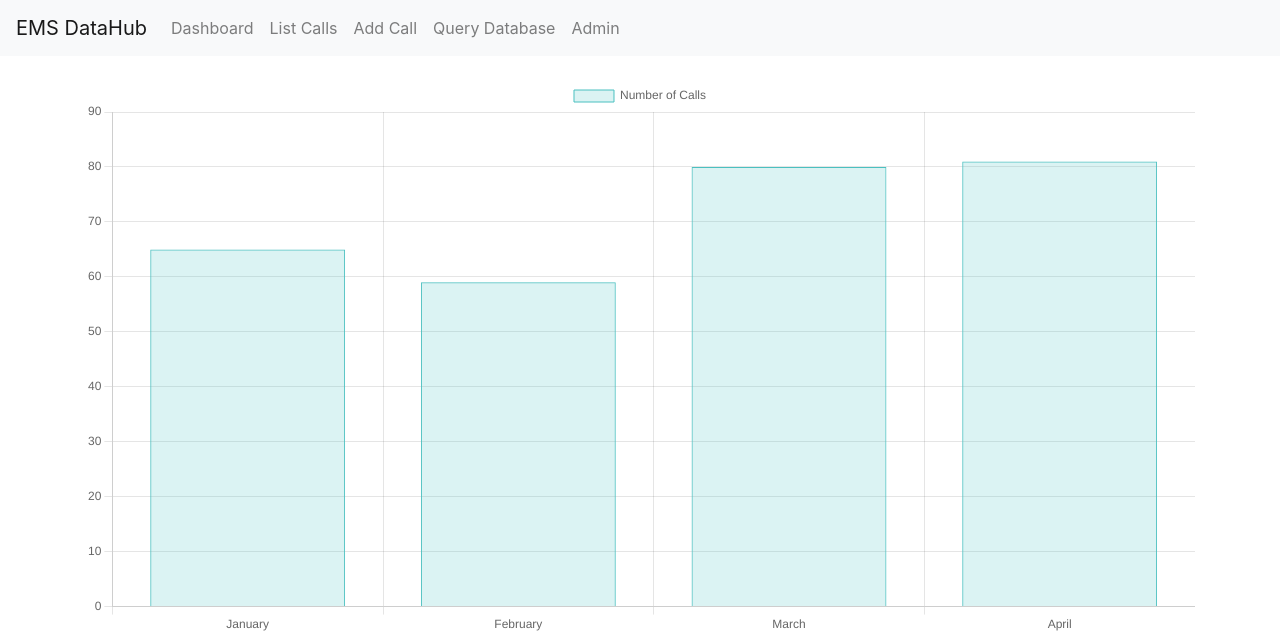
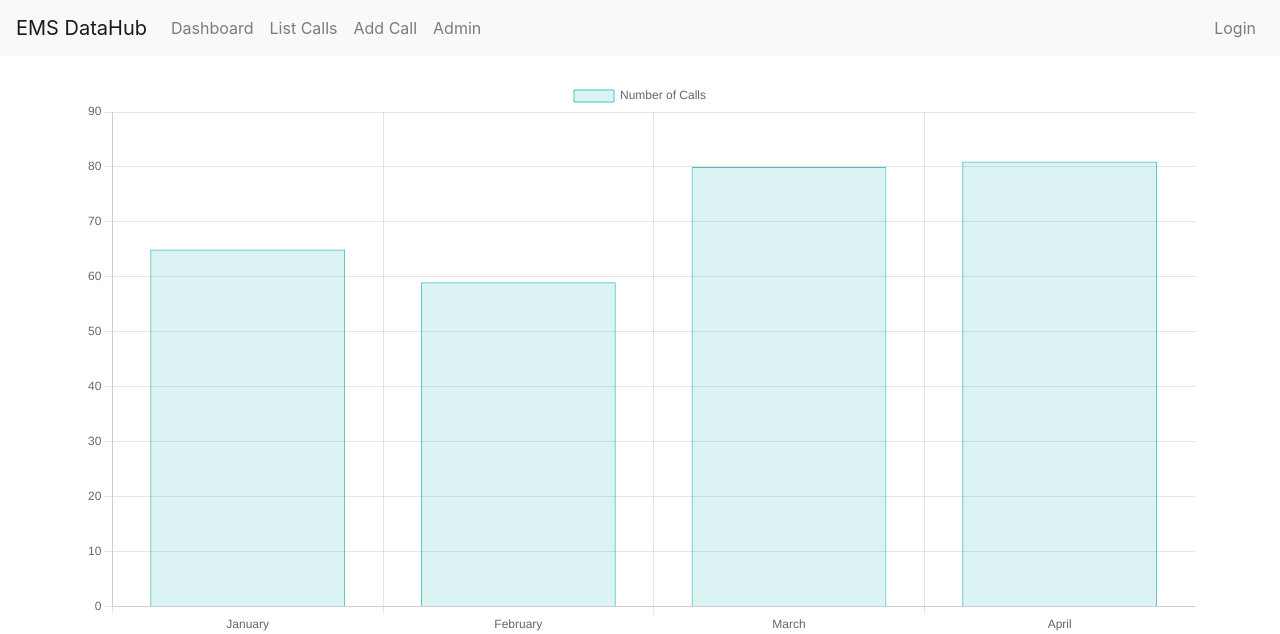
Before and after one commit to mslhrt/ems-datahub-TEST, a Django app: page /ems_dashboard/dashboard/ in a window 1280 px wide. Shown: the top 634 px of the page. Run offline with Django 3.2, Linux system fonts and the light colour scheme; some libraries are stand-ins or nearby versions.

Commit message:
Adding Login/Logout button to NavBar

```diff
--- a/ems_datahub/ems_dashboard/templates/ems_dashboard/base_generic.html
+++ b/ems_datahub/ems_dashboard/templates/ems_dashboard/base_generic.html
@@ -25,12 +25,20 @@
                     <a class="nav-link" href="{% url 'ems_dashboard:add_call' %}">Add Call</a>
                 </li>
                 <li class="nav-item">
-                    <a class="nav-link" href="{% url 'ems_dashboard:query_database' %}">Query Database</a>
-                </li>
-                <li class="nav-item">
                     <a class="nav-link" href="{% url 'admin:index' %}">Admin</a>
                 </li>
                 <!-- Add other navigation links as needed -->
+            </ul>
+            <ul class="navbar-nav ml-auto">
+                {% if user.is_authenticated %}
+                    <li class="nav-item">
+                        <a class="nav-link" href="{% url 'logout' %}">Logout</a>
+                    </li>
+                {% else %}
+                    <li class="nav-item">
+                        <a class="nav-link" href="{% url 'login' %}">Login</a>
+                    </li>
+                {% endif %}
             </ul>
         </div>
     </nav>
```
